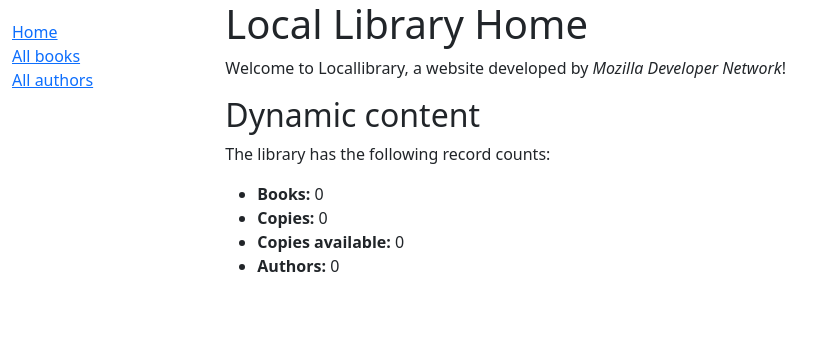
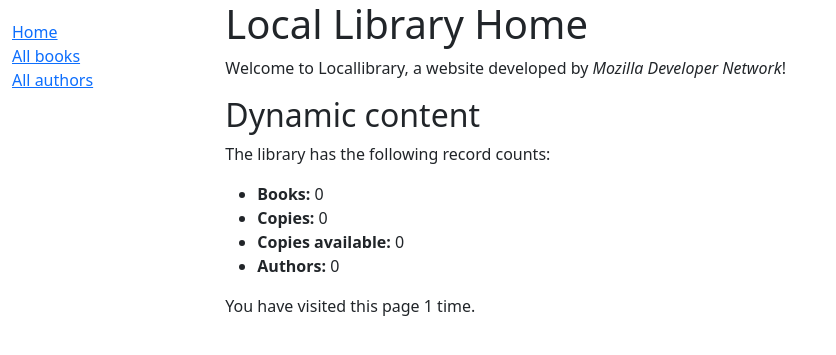
Before and after one commit to huyvq-0705/locallibrary, a Django app: page /catalog/ in a window 1280 px wide. Shown: the top 355 px of the page, without its empty margins (0-836 px from the left). Run offline with Django 5.2, Linux system fonts and the light colour scheme; data that the repository does not hold is empty; some libraries are stand-ins or nearby versions.

Commit message:
Django Tutorial Part 7: Sessions framework

```diff
--- a/catalog/templates/index.html
+++ b/catalog/templates/index.html
@@ -1,8 +1,13 @@
-{% extends "base_generic.html" %} {% load i18n %} {% block content %}
+{% extends "base_generic.html" %}
+{% load i18n %}
+
+{% block content %}
   <h1>{% trans "Local Library Home" %}</h1>
   <p>
-  {% blocktrans %}Welcome to Locallibrary, a website developed by
-  <em>Mozilla Developer Network</em>!{% endblocktrans %}
+    {% blocktrans %}
+      Welcome to Locallibrary, a website developed by
+      <em>Mozilla Developer Network</em>!
+    {% endblocktrans %}
   </p>
 
   <h2>{% trans "Dynamic content" %}</h2>
@@ -12,8 +17,15 @@
     <li><strong>{% trans "Copies" %}:</strong> {{ num_instances }}</li>
     <li>
       <strong>{% trans "Copies available" %}:</strong>
-    {{ num_instances_available}}
+      {{ num_instances_available }}
     </li>
     <li><strong>{% trans "Authors" %}:</strong> {{ num_authors }}</li>
   </ul>
+
+  {% blocktrans count num_visits=num_visits %}
+    You have visited this page {{ num_visits }} time.
+  {% plural %}
+    You have visited this page {{ num_visits }} times.
+  {% endblocktrans %}
+
 {% endblock %}
--- a/catalog/views.py
+++ b/catalog/views.py
@@ -7,18 +7,29 @@ from catalog.constants import LOAN_STATUS_AVAILABLE, LOAN_STATUS_ON_LOAN
 from catalog.constants import LOAN_STATUS
 
 
+from django.shortcuts import render
+from .models import Book, BookInstance, Author
+from .constants import LOAN_STATUS_AVAILABLE
+
+
 def index(request):
+
     num_books = Book.objects.count()
     num_instances = BookInstance.objects.count()
     num_instances_available = BookInstance.objects.filter(
-        status__exact=LOAN_STATUS_AVAILABLE).count()
+        status__exact=LOAN_STATUS_AVAILABLE
+    ).count()
     num_authors = Author.objects.count()
+
+    num_visits = request.session.get('num_visits', 0) + 1
+    request.session['num_visits'] = num_visits
 
     context = {
         'num_books': num_books,
         'num_instances': num_instances,
         'num_instances_available': num_instances_available,
         'num_authors': num_authors,
+        'num_visits': num_visits,
     }
 
     return render(request, 'index.html', context)
```
Also changed, not shown: catalog/locale/vi/LC_MESSAGES/django.po. Lines whose indentation alone changed are shown as unchanged.
